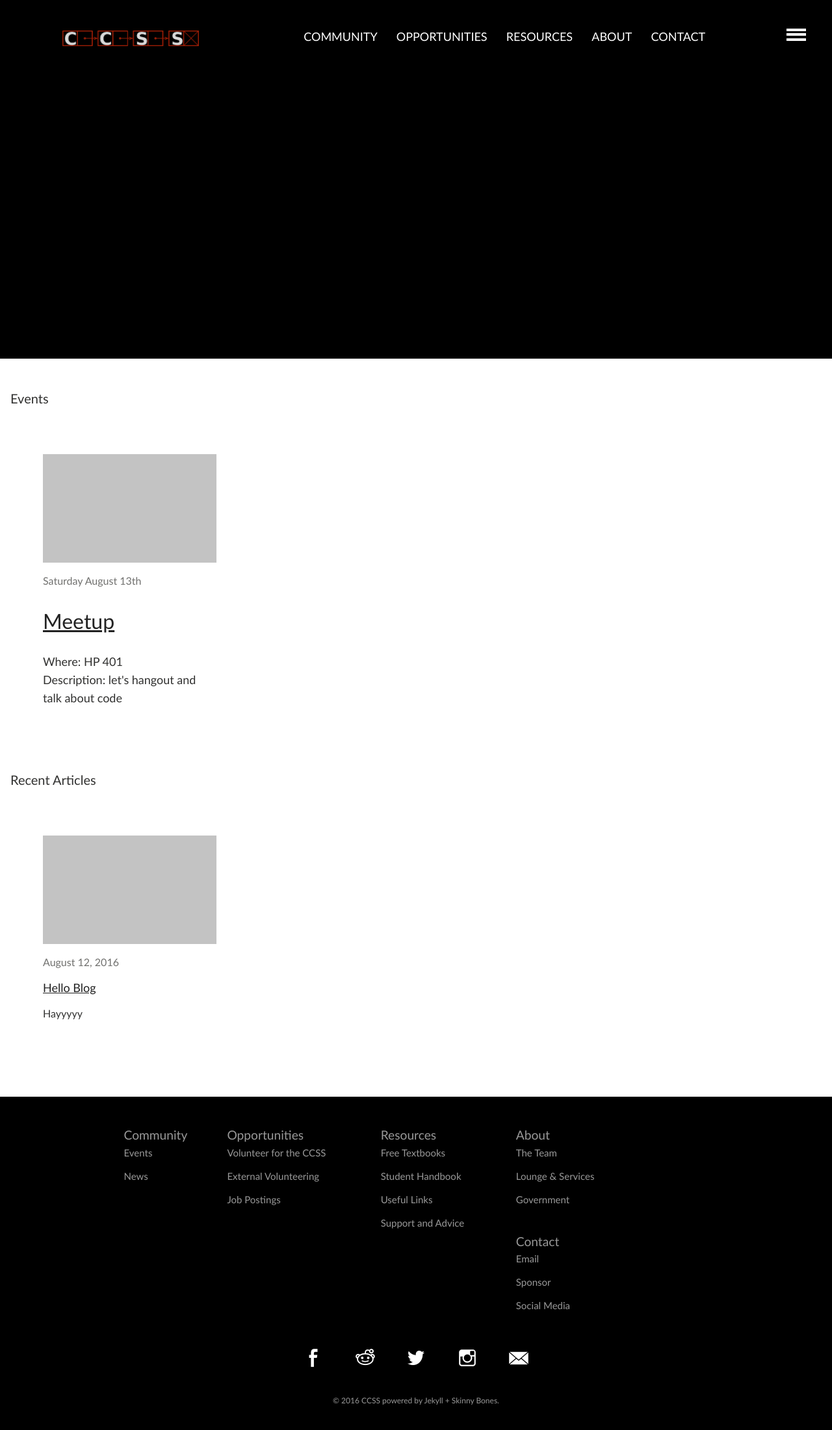
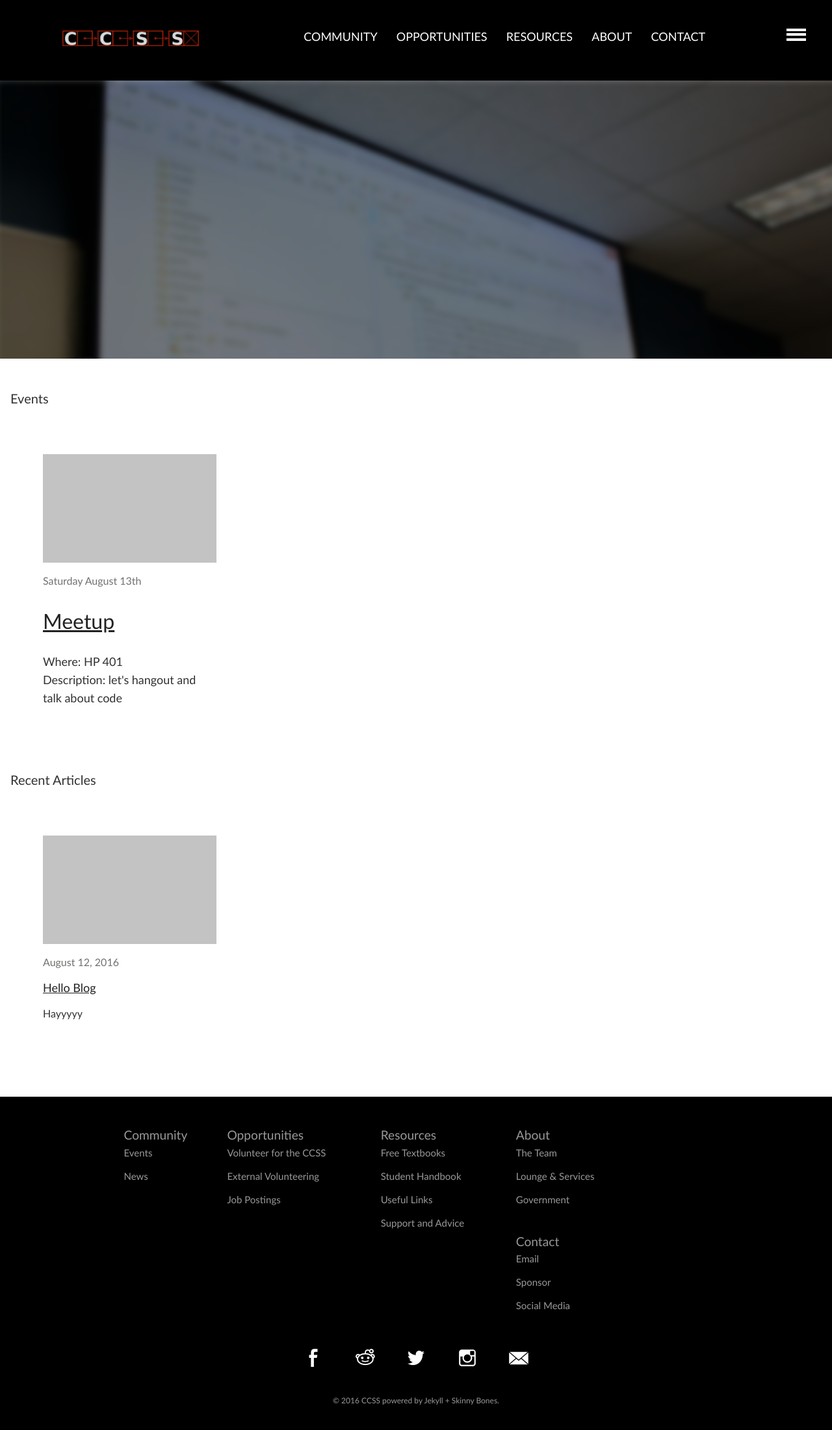
Before and after one commit to brittnylapierre/ccss_web, a Jekyll site: the page built from index.md, in a window 1280 px wide. Shown: the top 2201 px of the page at 65% size. Built offline with Jekyll 4.4.1, drawn with Linux system fonts in a browser that asks for light colours.

Commit message:
Update default.html

```diff
--- a/_layouts/default.html
+++ b/_layouts/default.html
@@ -35,7 +35,7 @@
     {% include navigation-sliding.html %}
 
     {% if page.pimage %}
-    <div class="page-image-wrapper" style="background-image: url('../images/{{ page.pimage }}')">
+    <div class="page-image-wrapper" style="background-image: url('{{ page.pimage }}')">
         {% if page.subjecttext %}
         <div class='front-page-logo'>
             {% if page.showlogo %}
```
